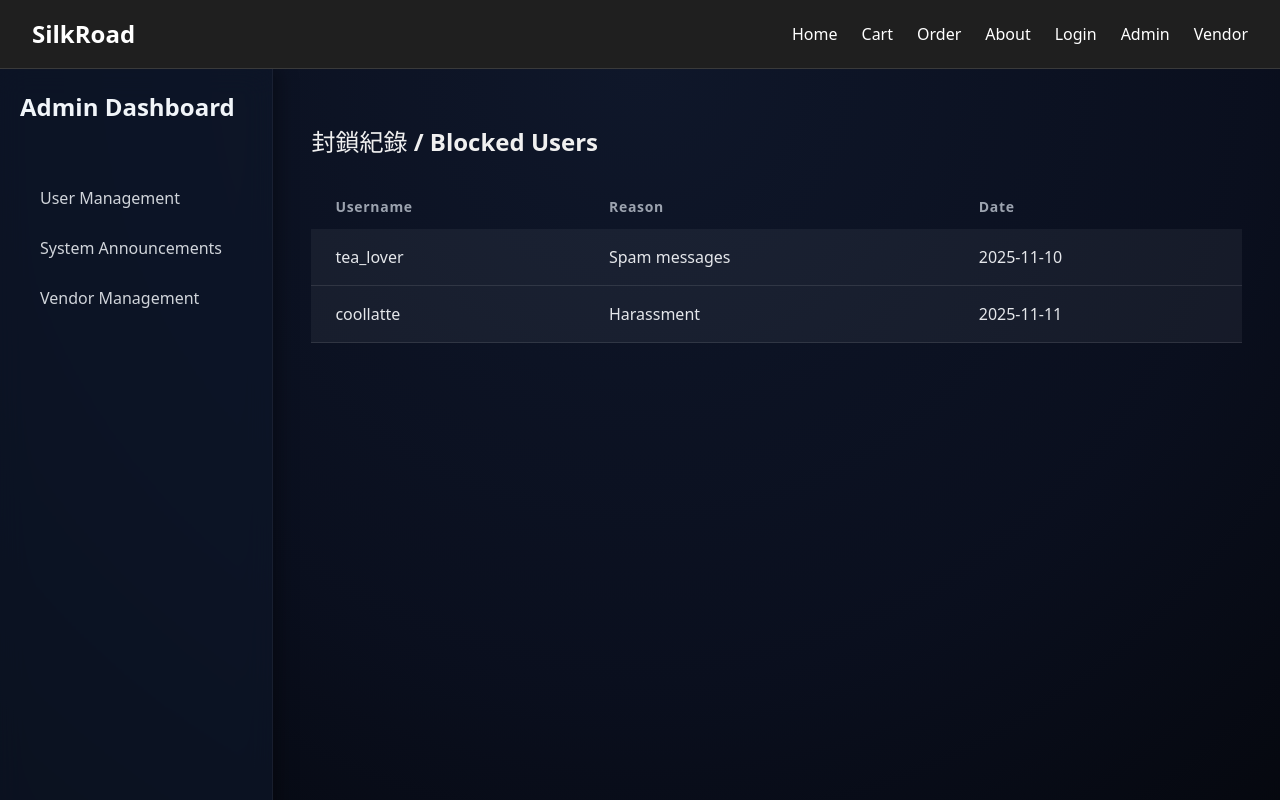
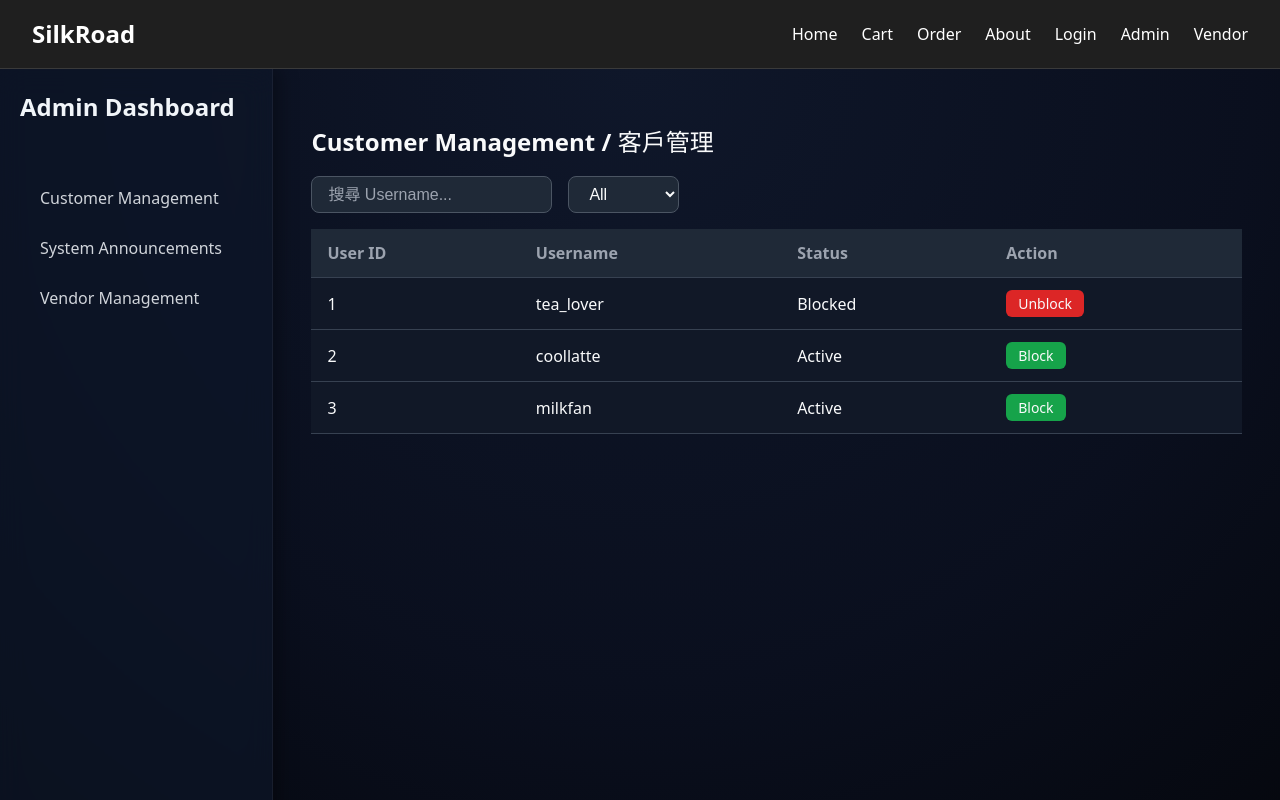
Before and after one commit to Sajuna94/SilkRoad, a React (Vite) app in the folder silkroad-frontend-react/: page /SilkRoad/admin in a window 1280 px wide. Shown: the top 800 px of the page. Built offline with nearby package versions, Linux system fonts and the light colour scheme; no server answers.

Commit message:
Updated UserManagement

```diff
--- a/silkroad-frontend-react/src/pages/Admin/AdminDashboard.tsx
+++ b/silkroad-frontend-react/src/pages/Admin/AdminDashboard.tsx
@@ -8,7 +8,7 @@ export default function AdminDashboard() {
   const [activeTab, setActiveTab] = useState("user");
 
   const tabs = [
-    { id: "user", name: "User Management" },
+    { id: "user", name: "Customer Management" },
     { id: "system", name: "System Announcements" },
     { id: "vendor", name: "Vendor Management" },
   ];
--- a/silkroad-frontend-react/src/pages/Admin/SystemDashboard.tsx
+++ b/silkroad-frontend-react/src/pages/Admin/SystemDashboard.tsx
@@ -1,4 +1,4 @@
-import React, { useState } from "react";
+import { useState } from "react";
 import styles from "./SystemDashboard.module.scss";
 
 interface Announcement {
--- a/silkroad-frontend-react/src/pages/Admin/UserManagement.module.scss
+++ b/silkroad-frontend-react/src/pages/Admin/UserManagement.module.scss
@@ -5,43 +5,83 @@
 .title {
   font-size: 1.5rem;
   font-weight: 600;
-  margin-bottom: 1.5rem;
-  color: #f0f0f0;
+  margin-bottom: 1rem;
+  color: #f9fafb;
+}
+
+.filters {
+  display: flex;
+  gap: 1rem;
+  margin-bottom: 1rem;
+  flex-wrap: wrap;
+}
+
+.input,
+.select {
+  padding: 0.5rem 1rem;
+  border: 1px solid #4b5563;
+  border-radius: 0.5rem;
+  font-size: 1rem;
+  background-color: #1f2937;
+  color: #f9fafb;
+  outline: none;
+  transition: border-color 0.2s, box-shadow 0.2s;
+}
+
+.input::placeholder {
+  color: #9ca3af;
+}
+
+.input:focus,
+.select:focus {
+  border-color: #3b82f6;
+  box-shadow: 0 0 0 2px rgba(59, 130, 246, 0.3);
 }
 
 .table {
   width: 100%;
   border-collapse: collapse;
-  color: #e5e7eb;
+  background-color: #111827;
+  color: #f9fafb;
 }
 
 .thead {
+  background-color: #1f2937;
   color: #9ca3af;
-  font-size: 0.875rem;
-  letter-spacing: 0.05em;
 }
 
-.th {
-  padding: 0.75rem 1.5rem;
+.th,
+.td {
+  padding: 0.75rem 1rem;
   text-align: left;
+  border-bottom: 1px solid #374151;
 }
 
-.tbody {
-  font-size: 1rem;
+.tr:hover {
+  background-color: #1e293b;
 }
 
-.tr {
-  background-color: rgba(255, 255, 255, 0.05);
-  border-bottom: 1px solid rgba(255, 255, 255, 0.1);
+.toggleButton {
+  padding: 0.25rem 0.75rem;
+  border: none;
+  border-radius: 0.375rem;
+  cursor: pointer;
+  font-size: 0.875rem;
   transition: background-color 0.2s;
 }
 
-.tr:hover {
-  background-color: rgba(255, 255, 255, 0.1);
+.toggleButton.blocked {
+  background-color: #dc2626; /* 紅色 */
+  color: #f9fafb;
 }
 
-.td {
-  padding: 1rem 1.5rem;
+.toggleButton.active {
+  background-color: #16a34a; /* 綠色 */
+  color: #f9fafb;
+}
+
+.toggleButton:hover {
+  opacity: 0.9;
 }
 
 /* Fade-in animation */
--- a/silkroad-frontend-react/src/pages/Admin/UserManagement.tsx
+++ b/silkroad-frontend-react/src/pages/Admin/UserManagement.tsx
@@ -1,32 +1,90 @@
-import styles from './UserManagement.module.scss';
+import { useState } from "react";
+import styles from "./UserManagement.module.scss";
+
+interface Customer {
+  id: number;
+  username: string;
+  blocked: boolean;
+}
 
 export default function UserManagement() {
-  const blockedUsers = [
-    { id: 1, username: "tea_lover", reason: "Spam messages", date: "2025-11-10" },
-    { id: 2, username: "coollatte", reason: "Harassment", date: "2025-11-11" },
-  ];
+  const [searchTerm, setSearchTerm] = useState("");
+  const [statusFilter, setStatusFilter] = useState<"all" | "blocked" | "active">("all");
+
+  const [customers, setCustomers] = useState<Customer[]>([
+    { id: 1, username: "tea_lover", blocked: true },
+    { id: 2, username: "coollatte", blocked: false },
+    { id: 3, username: "milkfan", blocked: false },
+  ]);
+
+  const toggleBlocked = (id: number) => {
+    setCustomers((prev) =>
+      prev.map((c) =>
+        c.id === id ? { ...c, blocked: !c.blocked } : c
+      )
+    );
+  };
+
+  const filteredCustomers = customers.filter((c) => {
+    const matchesSearch = c.username.toLowerCase().includes(searchTerm.toLowerCase());
+    const matchesStatus =
+      statusFilter === "all" ||
+      (statusFilter === "blocked" && c.blocked) ||
+      (statusFilter === "active" && !c.blocked);
+    return matchesSearch && matchesStatus;
+  });
 
   return (
     <div className={styles.container}>
-      <h2 className={styles.title}>
-        封鎖紀錄 / Blocked Users
-      </h2>
+      <h2 className={styles.title}>Customer Management / 客戶管理</h2>
+
+      <div className={styles.filters}>
+        <input
+          type="text"
+          placeholder="搜尋 Username..."
+          value={searchTerm}
+          onChange={(e) => setSearchTerm(e.target.value)}
+          className={styles.input}
+        />
+
+        <select
+          value={statusFilter}
+          onChange={(e) =>
+            setStatusFilter(e.target.value as "all" | "blocked" | "active")
+          }
+          className={styles.select}
+        >
+          <option value="all">All</option>
+          <option value="active">Active</option>
+          <option value="blocked">Blocked</option>
+        </select>
+      </div>
 
       <table className={styles.table}>
         <thead className={styles.thead}>
           <tr>
-            <th className={`${styles.th} w-1/4`}>Username</th>
-            <th className={`${styles.th} w-1/2`}>Reason</th>
-            <th className={`${styles.th} w-1/4`}>Date</th>
+            <th className={styles.th}>User ID</th>
+            <th className={styles.th}>Username</th>
+            <th className={styles.th}>Status</th>
+            <th className={styles.th}>Action</th>
           </tr>
         </thead>
-
-        <tbody className={styles.tbody}>
-          {blockedUsers.map((user) => (
-            <tr key={user.id} className={styles.tr}>
-              <td className={styles.td}>{user.username}</td>
-              <td className={styles.td}>{user.reason}</td>
-              <td className={styles.td}>{user.date}</td>
+        <tbody>
+          {filteredCustomers.map((c) => (
+            <tr key={c.id} className={styles.tr}>
+              <td className={styles.td}>{c.id}</td>
+              <td className={styles.td}>{c.username}</td>
+              <td className={styles.td}>{c.blocked ? "Blocked" : "Active"}</td>
+              <td className={styles.td}>
+                <button
+                  className={`${styles.toggleButton} ${
+                    c.blocked ? styles.blocked : styles.active
+                  }`}
+                  onClick={() => toggleBlocked(c.id)}
+                >
+                  {c.blocked ? "Unblock" : "Block"}
+                </button>
+              </td>
             </tr>
           ))}
         </tbody>
```
